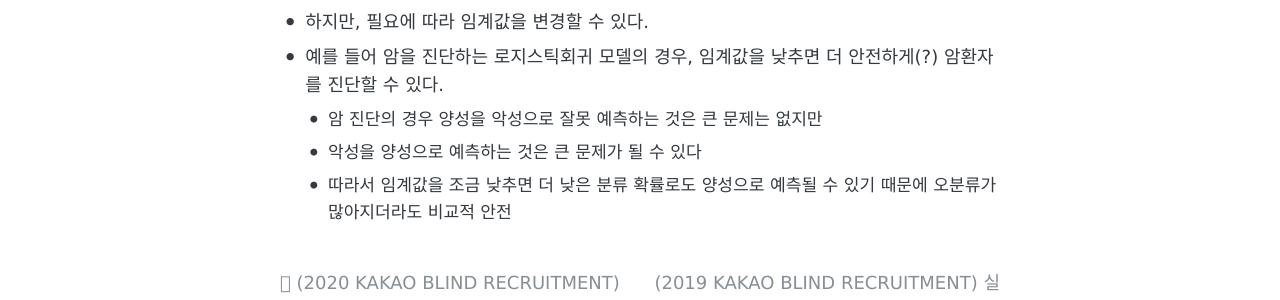
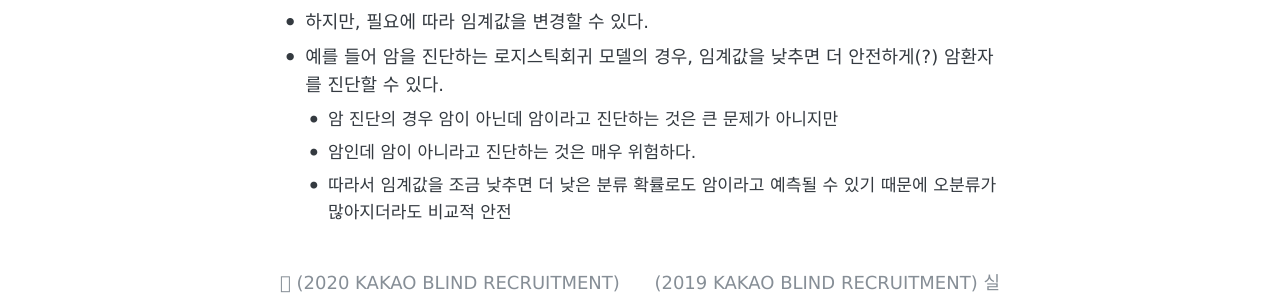
Before and after one commit to zoe0-0/blog, a Jekyll site: the page built from _posts/2020-08-12-Ai_day31.md, in a window 1280 px wide and 900 px high, scrolled down 4801 px. Shown: the part 335-635 px from the top of the window. Built offline with Jekyll 4.4.1, drawn with Linux system fonts in a browser that asks for light colours; comment, search, counter and statistics services are not loaded.

Commit message:
Edit post

```diff
--- a/_posts/2020-08-12-Ai_day31.md
+++ b/_posts/2020-08-12-Ai_day31.md
@@ -209,6 +209,6 @@ print('accuracy',accuracy.numpy())
 - 대부분 알고리즘에서 기본 임계값은 0.5이다
 - 하지만, 필요에 따라 임계값을 변경할 수 있다.
 - 예를 들어 암을 진단하는 로지스틱회귀 모델의 경우, 임계값을 낮추면 더 안전하게(?) 암환자를 진단할 수 있다.
-  - 암 진단의 경우 양성을 악성으로 잘못 예측하는 것은 큰 문제는 없지만
-  - 악성을 양성으로 예측하는 것은 큰 문제가 될 수 있다
-  - 따라서 임계값을 조금 낮추면 더 낮은 분류 확률로도 양성으로 예측될 수 있기 때문에 오분류가 많아지더라도 비교적 안전
+  - 암 진단의 경우 암이 아닌데 암이라고 진단하는 것은 큰 문제가 아니지만
+  - 암인데 암이 아니라고 진단하는 것은 매우 위험하다.
+  - 따라서 임계값을 조금 낮추면 더 낮은 분류 확률로도 암이라고 예측될 수 있기 때문에 오분류가 많아지더라도 비교적 안전
```
Also changed, not shown: _posts/2020-08-13-Ai_day32.md (+1 -1 lines).
